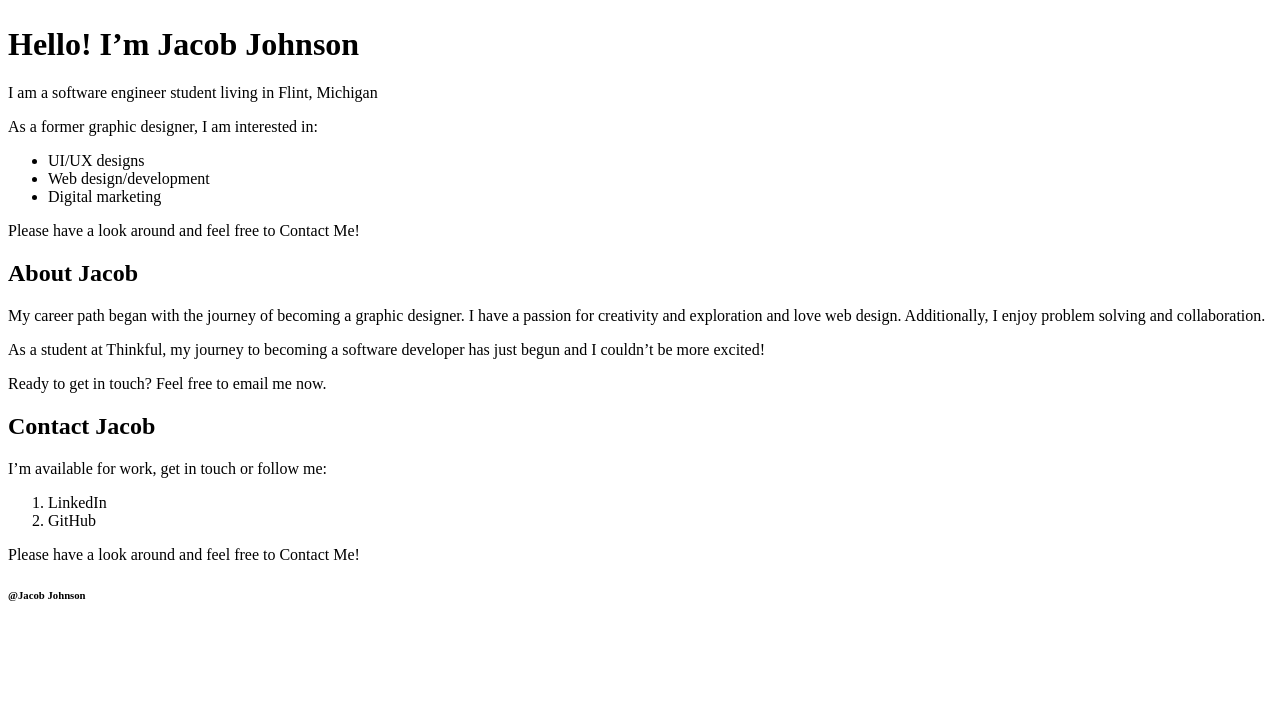
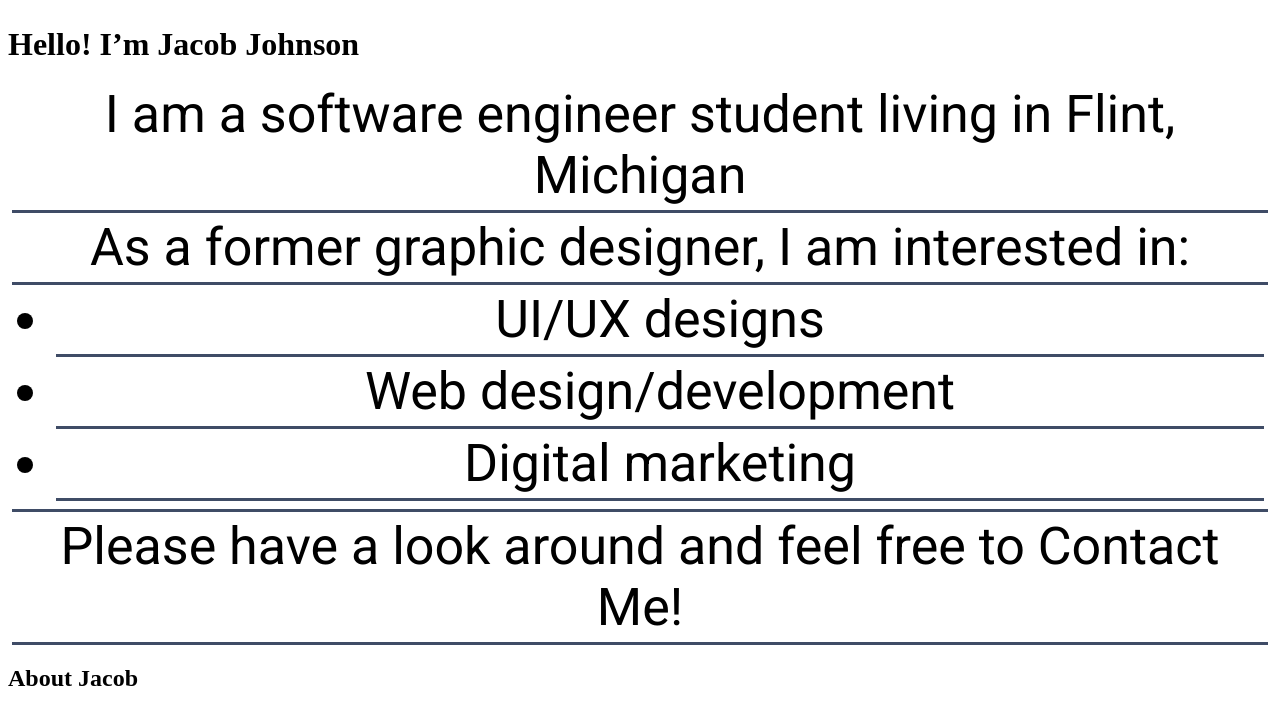
Before and after one commit to JacobJohnson986/jacob-portfolio, a plain HTML site: page index.html in a window 1280 px wide. Shown: the part 2059-2768 px from the top of the page. Before the commit the page ends 2685 px from the top, so only its background shows below. Drawn offline with Linux system fonts and the light colour scheme; files whose address does not match are found by name.

Commit message:
Update style.css

```diff
--- a/style.css
+++ b/style.css
@@ -1,12 +1,15 @@
-<style>
-  @import url('https://fonts.googleapis.com/css2?family=Roboto&display=swap');
-</style>
+@import url('https://fonts.googleapis.com/css2?family=Roboto&display=swap');
 
-h {
+h, p, ul, ol, li {
   font-family: 'Roboto', sans-serif;
   font-size: 52px;
-  color: #3f4c66;
+  color: #000000;
   text-align: center;
   padding-bottom: 4px;
   border-bottom: 3px solid #3f4c66;
+  margin: 4px;
 }
+
+.background {
+  color: #d3d3d3;
+}
```
